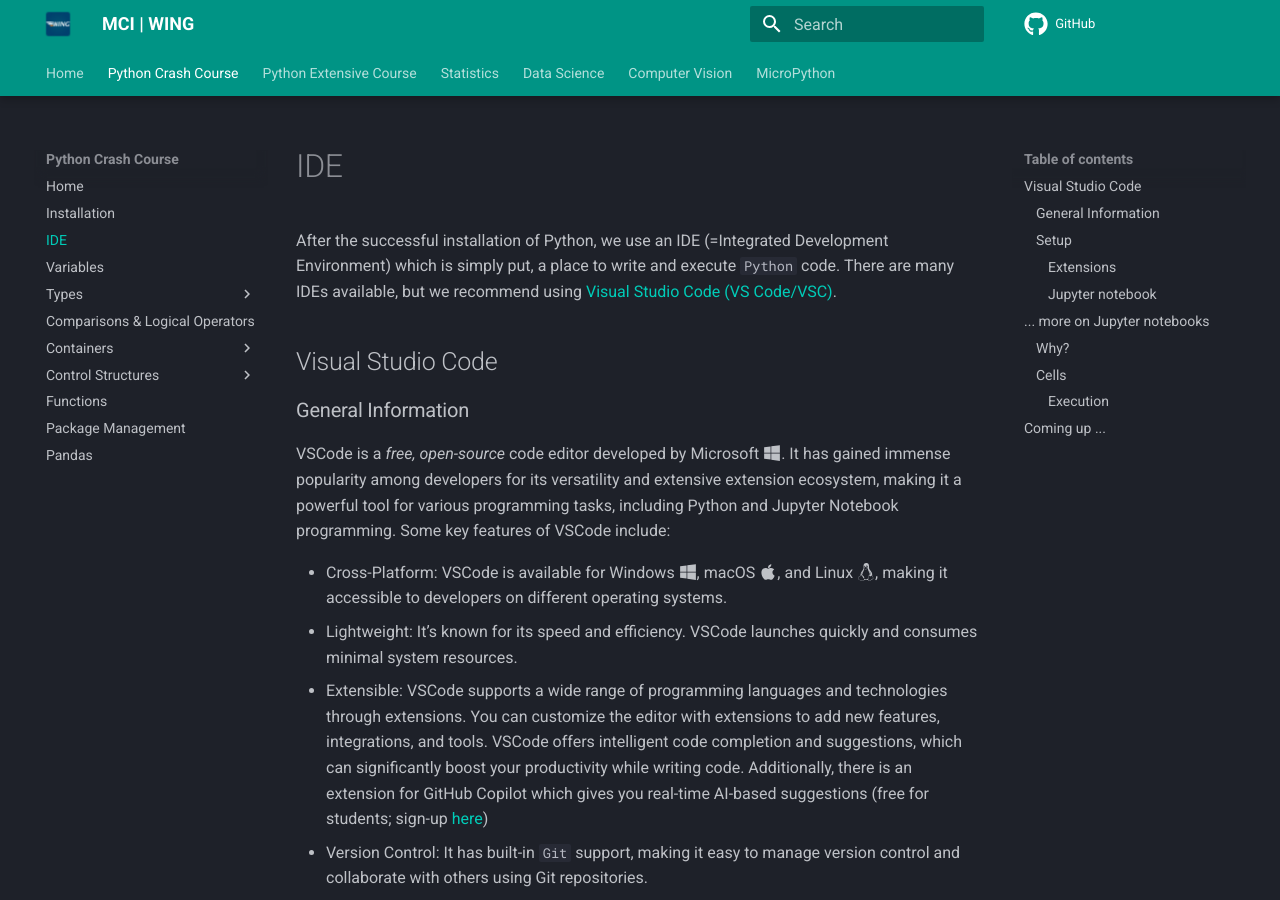
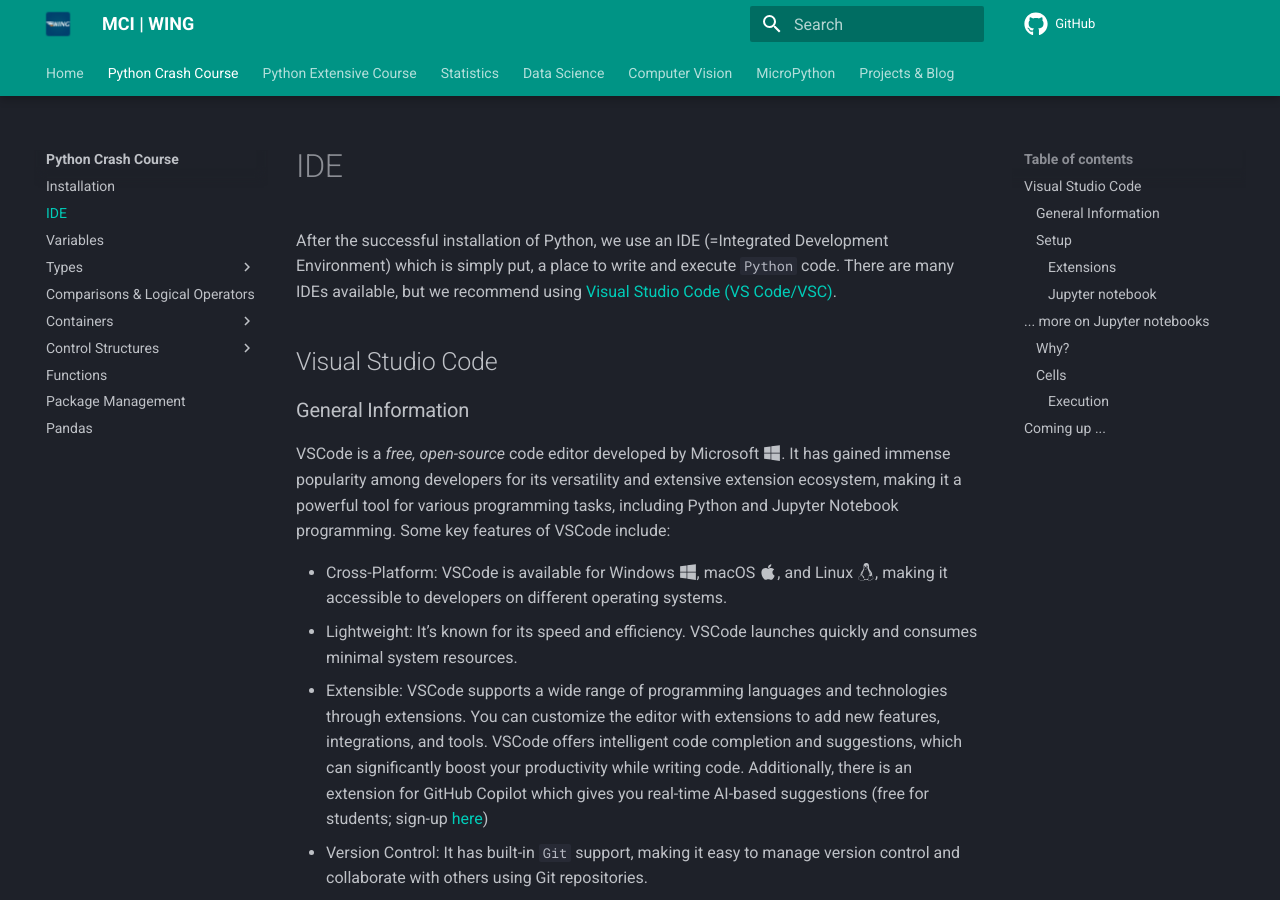
Before and after one commit to mciwing/mciwing.github.io, an MkDocs documentation site: the page built from docs/python/ide.md, in a window 1280 px wide and 900 px high. Built offline with MkDocs 1.6.1 and Material for MkDocs 9.7.7, drawn with Linux system fonts in a browser that asks for light colours; comment, search, counter and statistics services are not loaded.

Commit message:
chore: set up blog #77

```diff
--- a/mkdocs.yml
+++ b/mkdocs.yml
@@ -13,6 +13,7 @@
     repo: fontawesome/brands/github
 
   features:
+    - navigation.indexes
     - navigation.tabs
     - navigation.tabs.sticky
     - content.code.copy
@@ -196,10 +197,14 @@
     - micropython/mqtt.md
     - micropython/system.md
 
+  - Projects & Blog:
+    - Home: blog/index.md
+
 
 
 plugins:
   - search
+  - blog
   - git-revision-date-localized:
       enable_creation_date: true
       type: timeago
```
